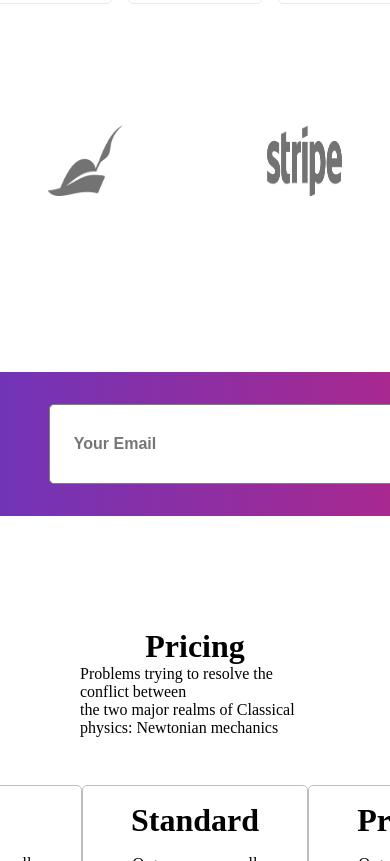
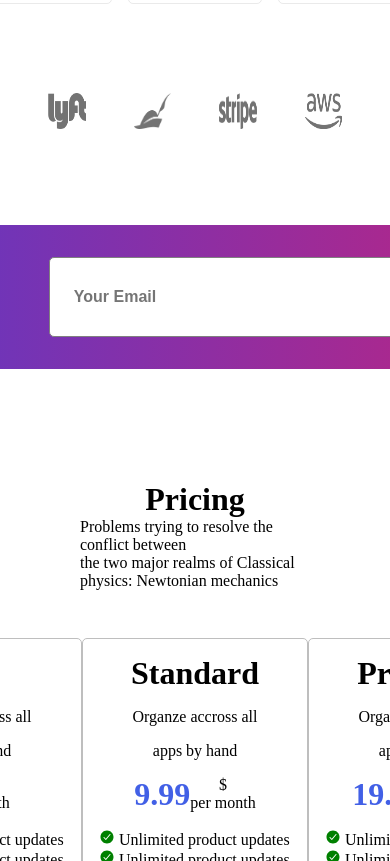
Before and after one commit to MarkOtwane/Responsive-Website, a plain HTML site: page css-challenge/index.html in a window 390 px wide. Shown: the part 2076-2937 px from the top of the page. Drawn offline with nearby package versions, Linux system fonts and the light colour scheme.

Commit message:
style the partners to fit the 980px breakpoint

```diff
--- a/css-challenge/style.css
+++ b/css-challenge/style.css
@@ -378,7 +378,7 @@
 }
 
 /* Media queries */
-@media screen and (max-width:964px) {
+@media screen and (max-width:980px) {
     .home{
         height: fit-content;
         padding: .5rem;
@@ -434,6 +434,15 @@
                 }
             }
         }
+        .partners{
+            margin-bottom: 2rem;
+            gap: 1rem;
+            padding: 1rem;
+            img{
+                width: 37.5px;
+                padding: 1rem;
+            }
+        }
     }
 
 }
```
